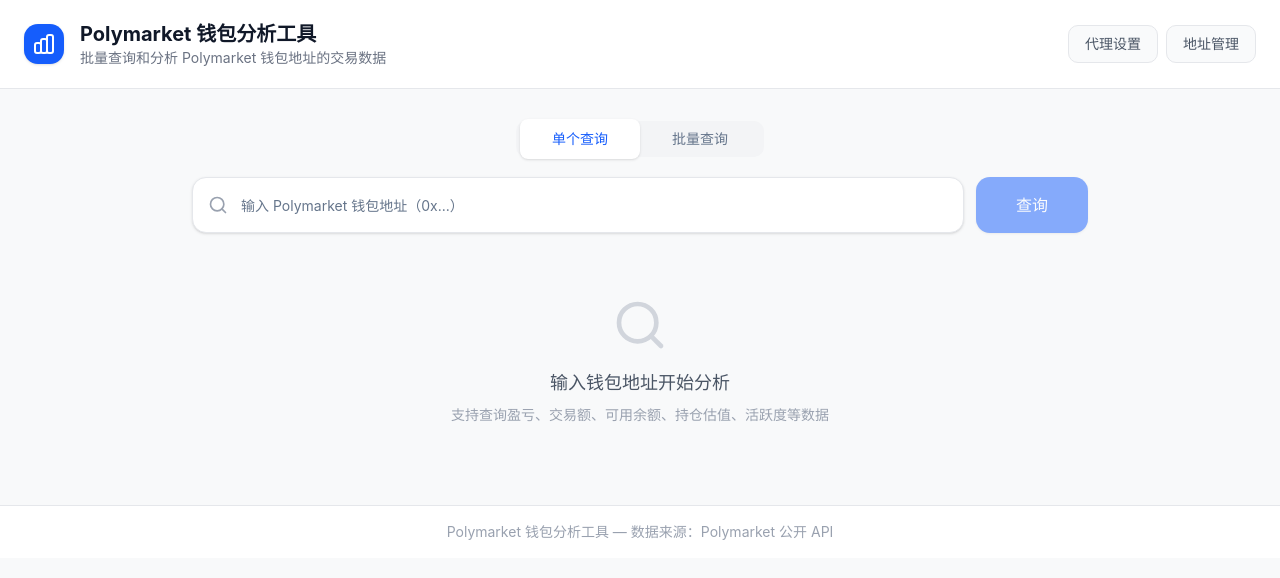
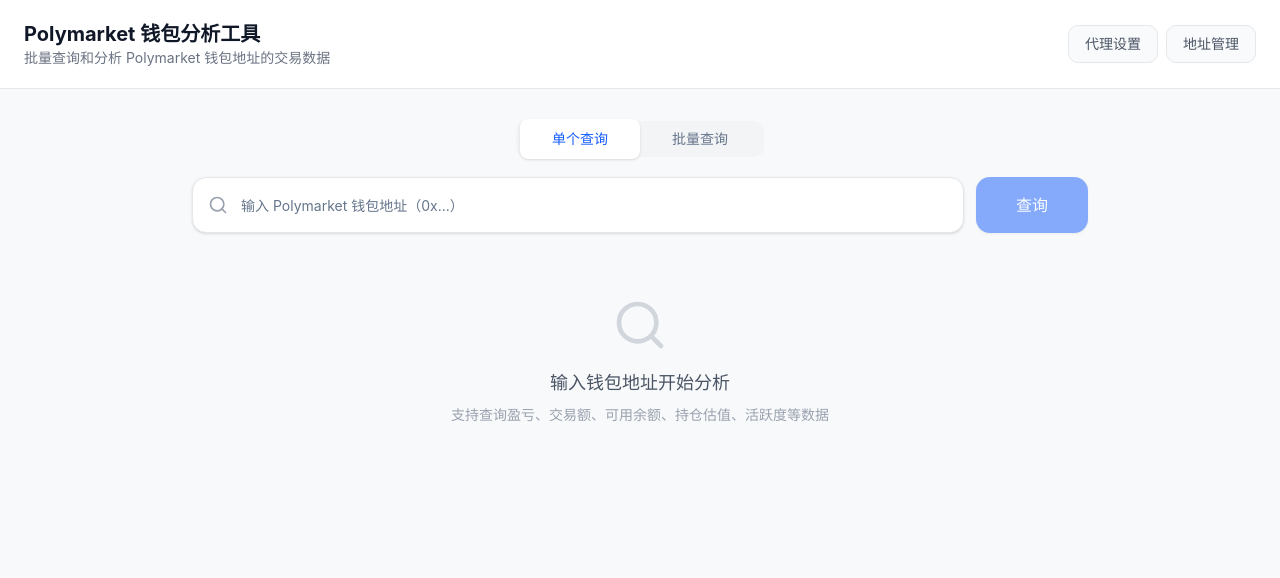
Before and after one commit to yuggg-cyber/polymarket, a React (Vite) app: page / in a window 1280 px wide. Shown: the top 578 px of the page. Built offline with nearby package versions, Linux system fonts and the light colour scheme.

Commit message:
删除左上角图标和底部footer文字

```diff
--- a/src/App.tsx
+++ b/src/App.tsx
@@ -165,21 +165,6 @@
       {/* 顶部标题栏 */}
       <header className="bg-white border-b border-gray-200">
         <div className="max-w-[1400px] mx-auto px-6 py-5 flex items-center gap-4">
-          <div className="w-10 h-10 rounded-xl bg-blue-600 flex items-center justify-center shadow-sm">
-            <svg
-              className="w-6 h-6 text-white"
-              fill="none"
-              stroke="currentColor"
-              viewBox="0 0 24 24"
-            >
-              <path
-                strokeLinecap="round"
-                strokeLinejoin="round"
-                strokeWidth={2}
-                d="M9 19v-6a2 2 0 00-2-2H5a2 2 0 00-2 2v6a2 2 0 002 2h2a2 2 0 002-2zm0 0V9a2 2 0 012-2h2a2 2 0 012 2v10m-6 0a2 2 0 002 2h2a2 2 0 002-2m0 0V5a2 2 0 012-2h2a2 2 0 012 2v14a2 2 0 01-2 2h-2a2 2 0 01-2-2z"
-              />
-            </svg>
-          </div>
           <div className="flex-1">
             <h1 className="text-xl font-bold text-gray-900">
               Polymarket 钱包分析工具
@@ -265,12 +250,7 @@
         )}
       </main>
 
-      {/* 底部 */}
-      <footer className="border-t border-gray-200 bg-white mt-12">
-        <div className="max-w-[1400px] mx-auto px-6 py-4 text-center text-sm text-gray-400">
-          Polymarket 钱包分析工具 — 数据来源：Polymarket 公开 API
-        </div>
-      </footer>
+
     </div>
   )
 }
```
